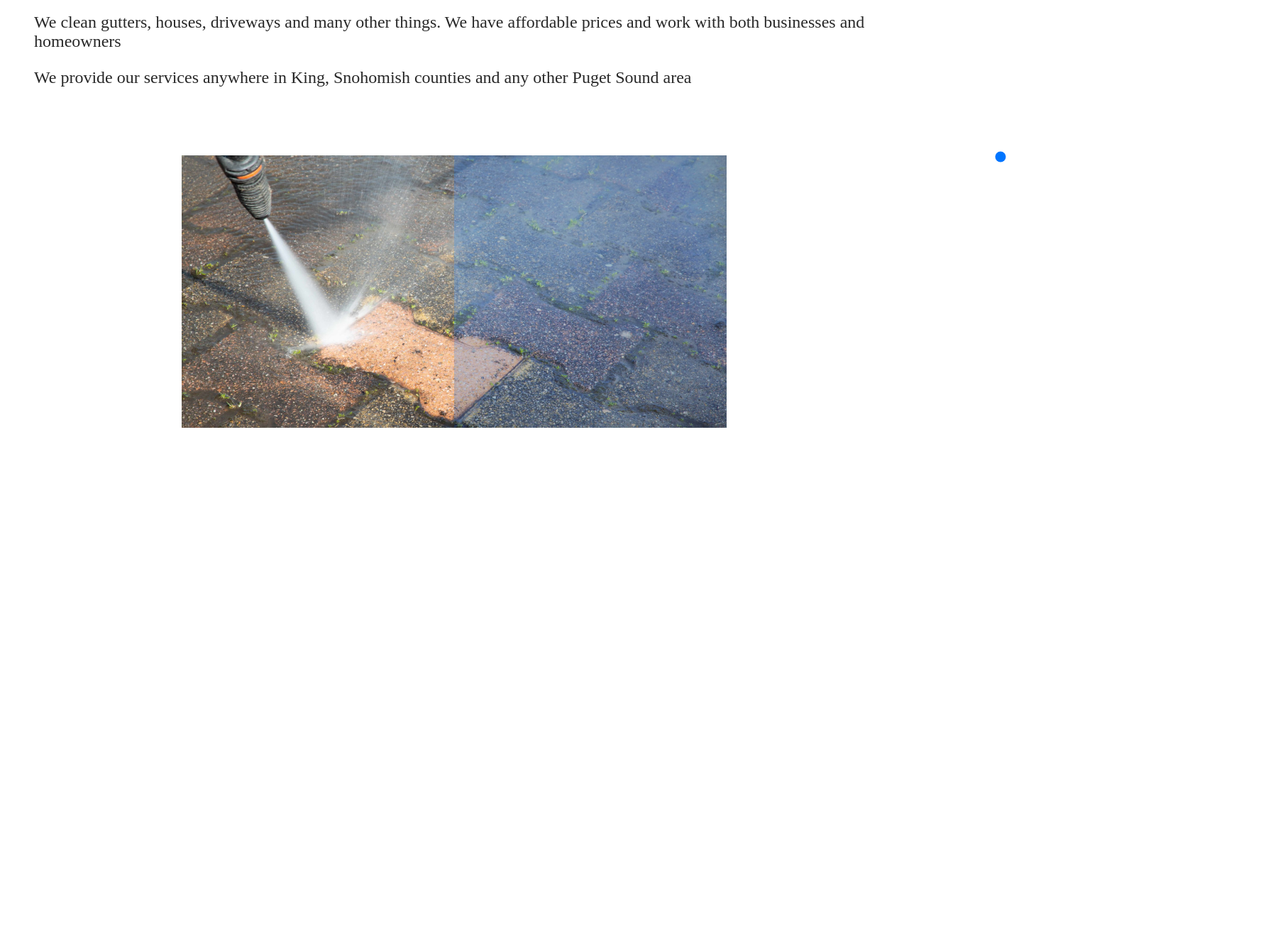
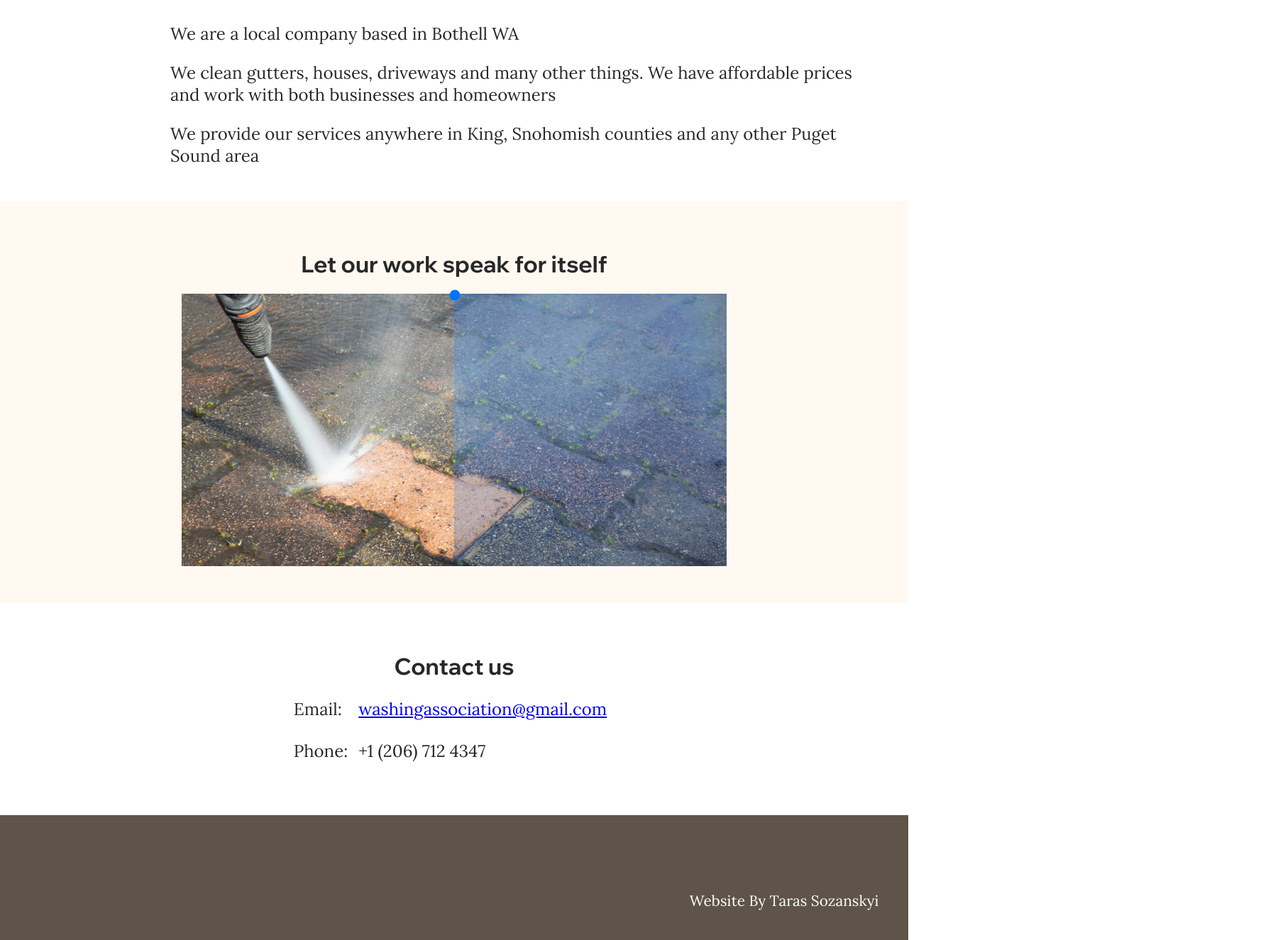
Before and after one commit to Garper43/washing-association, a plain HTML site: page index.html in a window 1280 px wide. Shown: the part 744-2069 px from the top of the page at 71% size, 1794 px wide, since content can reach past the window. Before the commit the page ends 1399 px from the top, so only its background shows below. Drawn offline with nearby package versions, Linux system fonts and the light colour scheme.

Commit message:
did some work ig

```diff
--- a/index.css
+++ b/index.css
@@ -1,5 +1,35 @@
+@import url('https://fonts.googleapis.com/css2?family=Wix+Madefor+Display:wght@700&display=swap');
+@import url('https://fonts.googleapis.com/css2?family=Libre+Baskerville:wght@700&display=swap');
+@import url('https://fonts.googleapis.com/css2?family=Lora&display=swap');
+
+
+
 body {
     margin: 0px;
+}
+
+h1 {
+    font-size: 2em;
+    font-family: 'Wix Madefor Display', sans-serif;
+}
+
+p {
+    font-family: 'Lora', serif;
+}
+
+#header-overlap {
+    position: absolute;
+    overflow: hidden;
+    height: 70vh;
+    width: 100%;
+}
+
+#header-overlap-shadow {
+    box-shadow: inset 0 0 2em #000000b8;
+    position: relative;
+    top: -100vh;
+    width: 120vw;
+    height: 170vh;;
 }
 
 #header {
@@ -51,6 +81,11 @@ body {
     text-shadow: 0em 0em 1em black;
 }
 
+#title h1 {
+    font-family: 'Libre Baskerville', serif;
+    text-align: center;
+}
+
 #content {
     position: relative;
     height: 100vh;
@@ -59,11 +94,20 @@ body {
     color: rgb(40, 40, 40)
 }
 
+.tinted-background {
+    background-color: #fff9f2;
+}
+
 .section {
     width: calc(100%-6em);
     display: flex;
     padding: 3em;
     flex-direction: column;
+}
+
+#services {
+    min-height: calc(30vh - 6em);
+    padding-left: 15em;
 }
 
 #services h1 {
@@ -79,6 +123,8 @@ body {
 #gallery {
     display: flex;
     align-items: center;
+    justify-content: center;
+    flex-direction: column;
 }
 
 #after-image {
@@ -104,7 +150,65 @@ body {
 
 .display input {
     position: absolute;
+    left: -0.82em;
     z-index: 2;
     height: 0px;
-    width: 100%;
+    width: calc(100% + 1.5em);
 }
+
+#selector {
+    width: 20vh;
+    height: 80vw;
+    overflow-x: hidden;
+    overflow-y: scroll;
+    margin-right: 5vw;
+    transform: rotateZ(90deg);
+    position: relative;
+    left: 20vw;
+    top: -20vw;
+}
+
+#selector img {
+    height: 15vh;
+    transform: rotateZ(180deg);
+}
+
+.slector-img-wrapper {
+    width: 20vw;
+    height: 15vw;
+    overflow: hidden;
+    transform: rotateZ(90deg);
+}
+
+#contact {
+    display: flex;
+    justify-content: center;
+    align-items: center;
+}
+
+#contact table {
+    font-family: 'Lora', serif;
+    font-size: 1.5em;
+}
+
+#contact td {
+    padding-right: 0.5em;
+}
+
+#contact h1 {
+    width: max-content;
+}
+
+#footer {
+    position: relative;
+    height: 10vh;
+    background-color: #5e5449;
+}
+
+#credit {
+    position: absolute;
+    bottom: 1em;
+    right: 2em;
+    color: white;
+    font-size: 1.3em;
+}
--- a/index.html
+++ b/index.html
@@ -6,6 +6,10 @@
     </head>
 
     <body>
+        <div id="header-overlap" >
+            <div id="header-overlap-shadow" >
+            </div>
+        </div>
         <div id="header" >
             <div id="catalog" >
                 <a>Home</a>
@@ -26,14 +30,57 @@
                 <p>We clean gutters, houses, driveways and many other things. We have affordable prices and work with both businesses and homeowners</p>
                 <p>We provide our services anywhere in King, Snohomish counties and any other Puget Sound area</p>
             </div>
-            <div id="gallery" class="section" >
+            <div id="gallery" class="section tinted-background" >
+                <h1>Let our work speak for itself</h1>
                 <div class="display" >
-                    <img id="after-image" src="assets/a2.jpg">
+                    <img id="after-image" src="assets/comparison/a/2.jpg">
                     <div id="before-image" >
-                        <img src="assets/a1.jpg" >
+                        <img src="assets/comparison/a/1.jpg" >
                     </div>
-                    <input type="range" min="0" max="100" value="50" id="slider">
+                    <input type="range" min="0" max="100" value="50" step="0.1" id="slider">
+
+                    <!-- <div id="selector" >
+                        <div class="slector-img-wrapper" >
+                            <img src="assets/comparison/a/1.jpg" >
+                        </div>
+                        <div class="slector-img-wrapper" >
+                            <img src="assets/comparison/a/1.jpg" >
+                        </div>
+                        <div class="slector-img-wrapper" >
+                            <img src="assets/comparison/a/1.jpg" >
+                        </div>
+                        <div class="slector-img-wrapper" >
+                            <img src="assets/comparison/a/1.jpg" >
+                        </div>
+                        <div class="slector-img-wrapper" >
+                            <img src="assets/comparison/a/1.jpg" >
+                        </div>
+                    </div> -->
                 </div>
+            </div>
+            <div id="contact" class="section" >
+                <h1>Contact us</h1>
+                <table>
+                    <tr>
+                        <td>
+                            Email:
+                        </td>
+                        <td>
+                            <a href="mailto: washingassociation@gmail.com" >washingassociation@gmail.com</a>
+                        </td>
+                    </tr>
+                    <tr>
+                        <td>
+                            Phone:
+                        </td>
+                        <td>
+                            <p>+1 (206) 712 4347</p>
+                        </td>
+                    </tr>
+                </table>
+            </div>
+            <div id="footer" class="section" >
+                <p id="credit" >Website By Taras Sozanskyi</p>
             </div>
         </div>
 
--- a/index.js
+++ b/index.js
@@ -6,6 +6,9 @@ const ui = {
     }
 }
 
+//reset slider
+ui.gallery.slider.value = 50;
+
 ui.gallery.slider.addEventListener('input', (ev) => {
     console.log(Math.floor(ui.gallery.slider.value/100*ui.gallery.afterImage.offsetWidth) + 'px');
     ui.gallery.beforeImage.style.width = Math.floor(ui.gallery.slider.value/100*ui.gallery.afterImage.offsetWidth) + 'px';
```
Also changed, not shown: assets/comparison/20220722225319_1.jpg (added), assets/comparison/a/1.jpg (renamed from assets/a1.jpg), assets/comparison/a/2.jpg (renamed from assets/a2.jpg).
